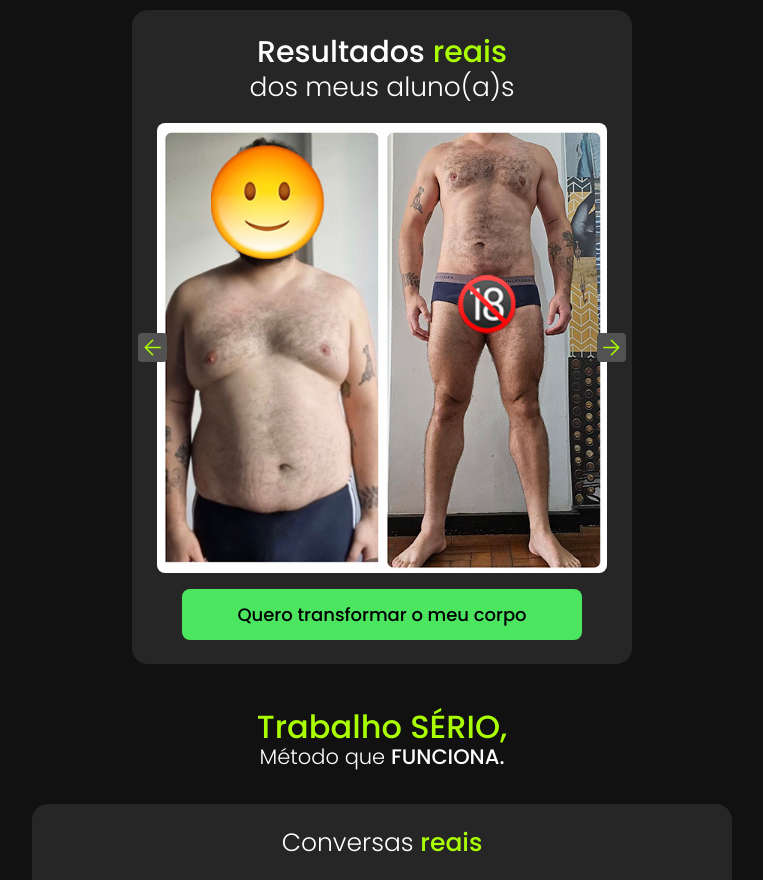
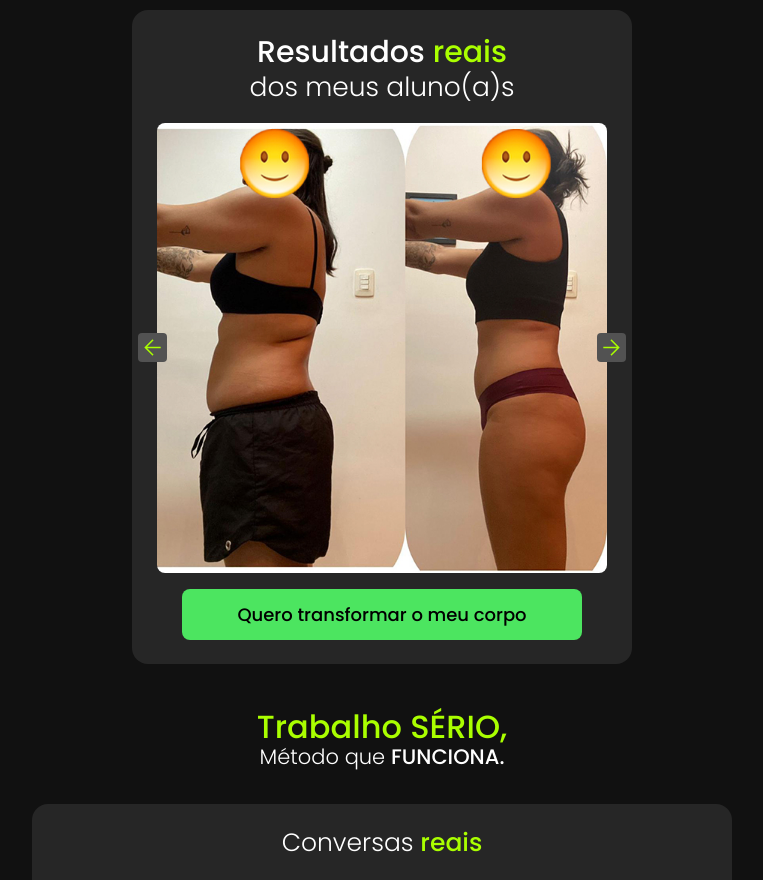
Before and after one commit to arthursingularity/brunoduartelp, a React (Create React App) app: page / in a window 1280 px wide. Shown: the part 1740-2620 px from the top of the page, without its empty margins (258-1021 px from the left). Built offline with nearby package versions, Linux system fonts and the light colour scheme.

Commit message:
code updated!

```diff
--- a/src/Home/index.js
+++ b/src/Home/index.js
@@ -1,15 +1,15 @@
 import { useState, useRef, React } from 'react';
 
 const slides = [
-    { nome: 'foto5', img: '/imagens/foto1.jpg' },
+    { nome: 'foto1', img: '/imagens/foto5.jpg' },
     { nome: 'foto2', img: '/imagens/foto2.jpg' },
-    { nome: 'foto9', img: '/imagens/foto3.jpg' },
-    { nome: 'foto1', img: '/imagens/foto4.jpg' },
-    { nome: 'foto6', img: '/imagens/foto5.jpg' },
-    { nome: 'foto4', img: '/imagens/foto6.jpg' },
+    { nome: 'foto3', img: '/imagens/foto9.jpg' },
+    { nome: 'foto4', img: '/imagens/foto1.jpg' },
+    { nome: 'foto5', img: '/imagens/foto6.jpg' },
+    { nome: 'foto6', img: '/imagens/foto4.jpg' },
     { nome: 'foto7', img: '/imagens/foto7.jpg' },
     { nome: 'foto8', img: '/imagens/foto8.jpg' },
-    { nome: 'foto1', img: '/imagens/foto9.jpg' },
+    { nome: 'foto9', img: '/imagens/foto1.jpg' },
 ];
 
 const prints = [
```
